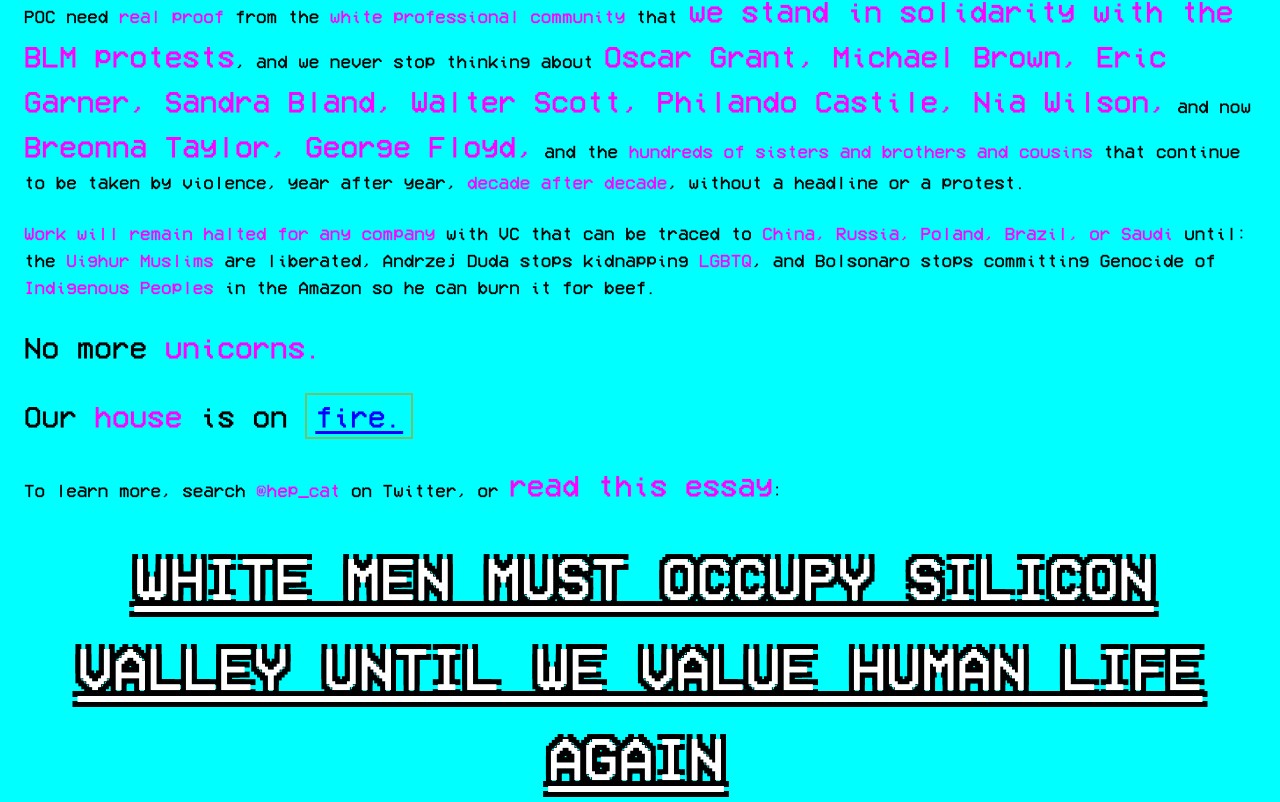
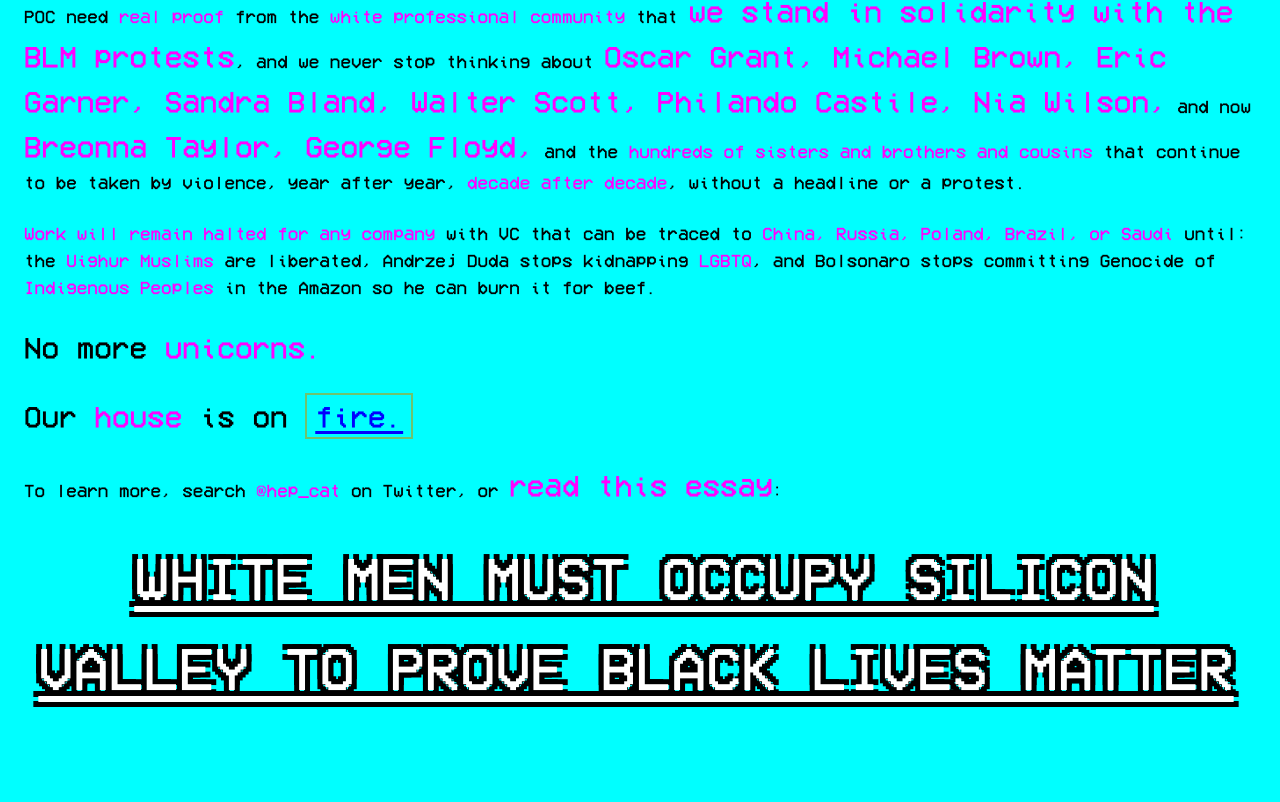
Before and after one commit to TheDripper/notusedyet, a Nuxt app: page / in a window 1280 px wide. Shown: the part 272-1074 px from the top of the page. After the commit the page ends 984 px from the top, so only its background shows below. Built offline with nearby package versions, Linux system fonts and the light colour scheme.

Commit message:
to prove black lives matter

```diff
--- a/pages/index.vue
+++ b/pages/index.vue
@@ -38,7 +38,7 @@
         <a
           id="occupy_silicon_valley"
           href="/rip-bam-house-on-fire"
-        >White Men must Occupy Silicon Valley until we Value Human Life Again</a>
+        >White Men must Occupy Silicon Valley to prove Black Lives Matter</a>
       </h1>
     </div>
   </div>
--- a/pages/rip-bam-house-on-fire.vue
+++ b/pages/rip-bam-house-on-fire.vue
@@ -1,5 +1,7 @@
 <template>
   <div dir="ltr" class="reader-article-content p-4 md:p-12">
+    <div class="flex flex-col md:flex-row">
+      </div>
     <p>
       I lived in Oakland for 10 years and about 1.5 of them were spent on
       <a
```
